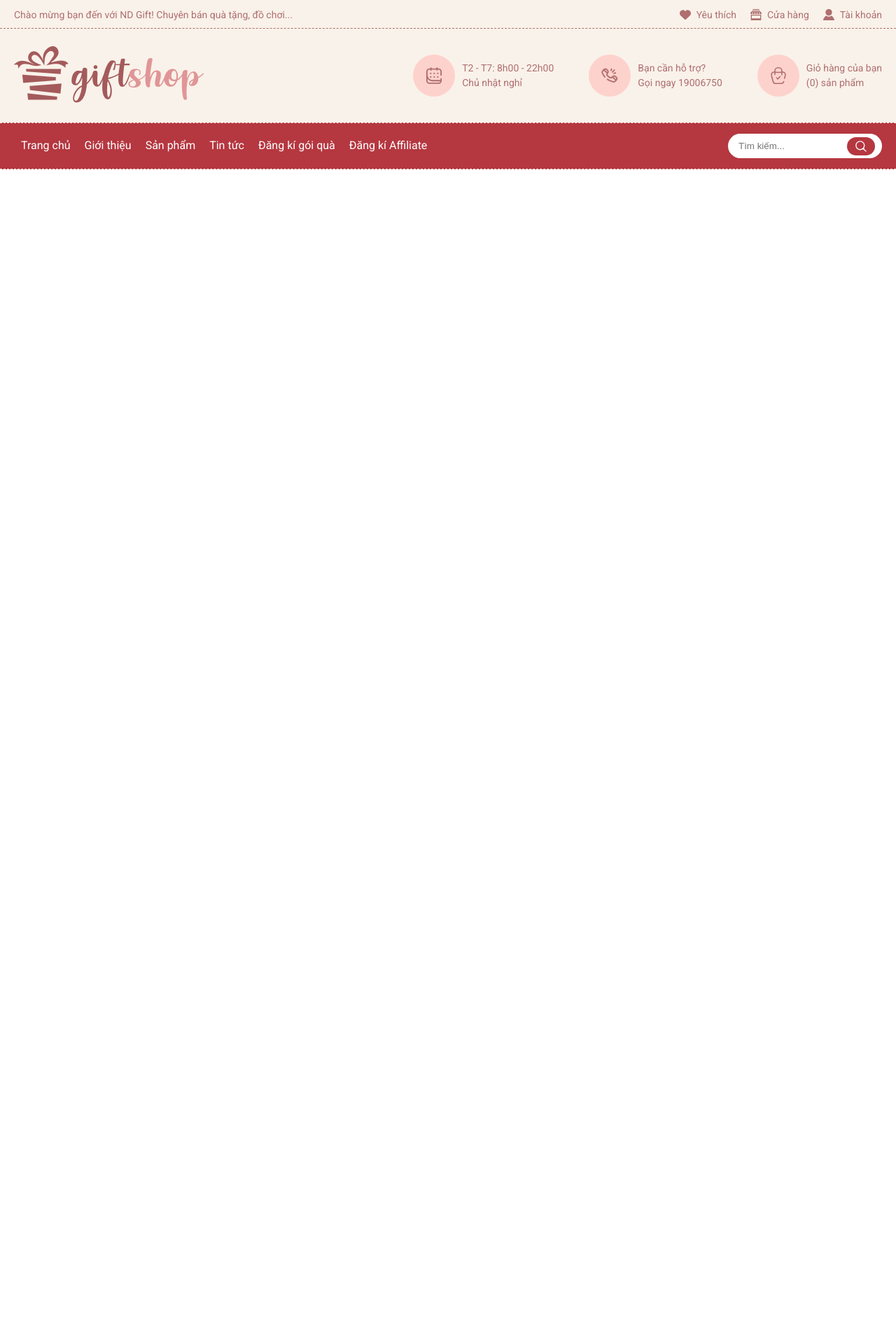
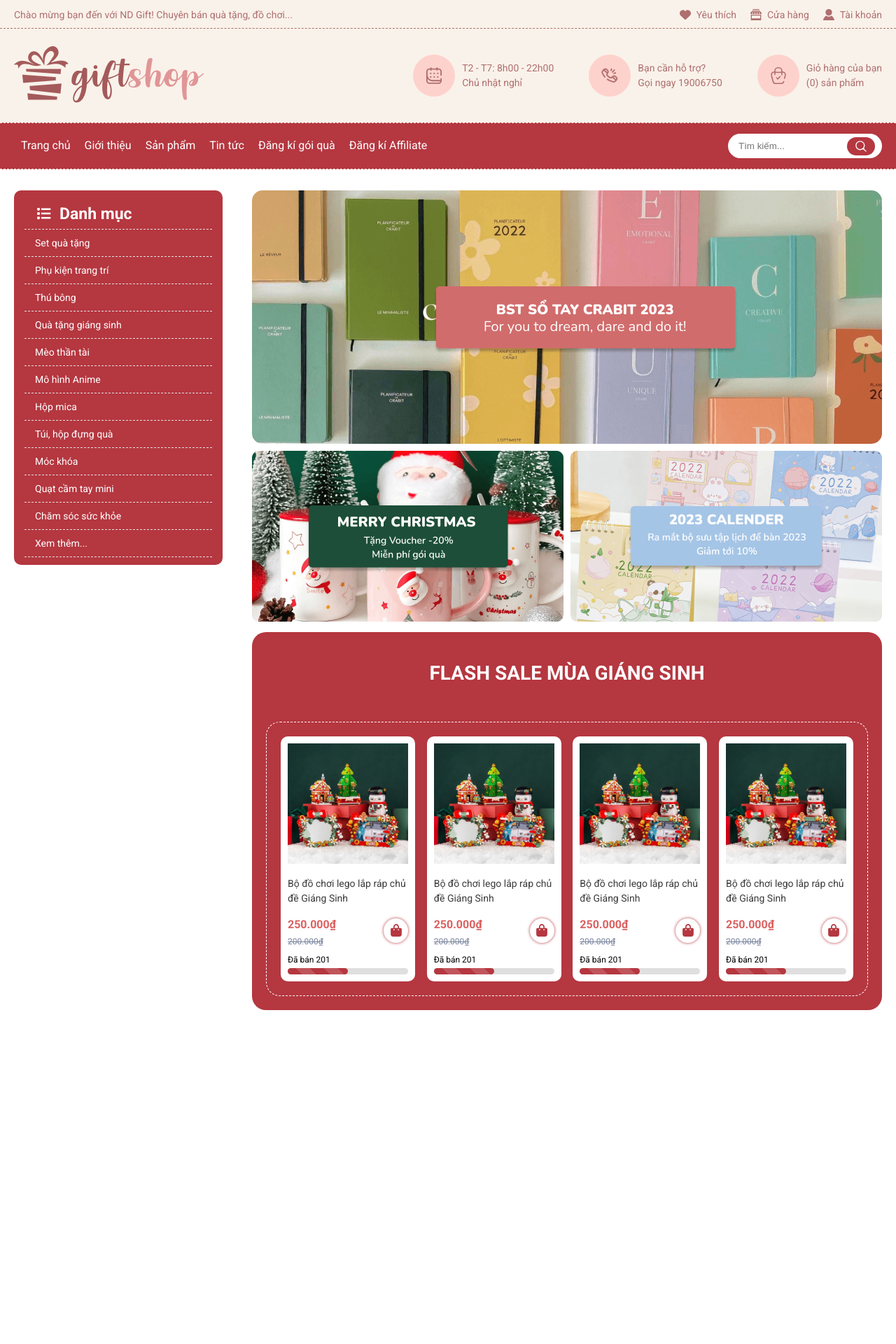
Before and after one commit to ihqqqq/giftshop, a PHP site: page / in a window 1280 px wide. Shown: the top 1920 px of the page at 70% size. Before the commit the page ends 242 px from the top, so only its background shows below. Run offline with PHP 8.4, Linux system fonts and the light colour scheme.

Commit message:
second commit

```diff
--- a/assets/css/style.css
+++ b/assets/css/style.css
@@ -11,10 +11,18 @@ body {
   font-size: 1.6rem;
 }
 
+li {
+  list-style: none;
+}
+
 /* common */
 .container {
   width: 1240px;
   margin: 0 auto;
+}
+
+.main {
+  margin-top: 30px;
 }
 
 a {
@@ -138,12 +146,14 @@ a {
   color: #fff;
   padding: 10px 10px;
   font-size: 1.6rem;
+  display: block;
 }
 
 .header__menu-link:hover {
   background: #d16c6c;
   border-radius: 8px;
-  display: block;
+  /* display: block; */
+  display: inline-block;
 }
 
 .header__menu-right {
@@ -157,8 +167,6 @@ a {
   padding-left: 15px;
   padding-right: 50px;
   border: initial;
-
-
 }
 
 .header__search-btn--icon {
@@ -172,17 +180,235 @@ a {
   align-items: center;
   justify-content: center;
   right: 10px;
-    bottom: 4px;
-
+  bottom: 4px;
 }
 
 .header__search-btn--icon svg {
   width: 16px;
   height: 16px;
   /* margin-top: -2px; */
-
 }
 
-.header__menu-search {
+/* category */
+.category {
+  display: flex;
+  justify-content: space-between;
+}
+.category-left {
+  background: #b53740;
+  border-radius: 10px;
+  margin-bottom: 20px;
+  padding: 11px 15px 10px;
+  width: 24%;
+  height: 535px;
+}
 
+.category__heading {
+  display: flex;
+  align-items: center;
+  width: 100%;
+  padding: 11px 15px 10px;
+  border-bottom: 1px dashed #e1e1e1;
 }
+.category__icon {
+  width: 25px;
+  height: 20px;
+  margin-right: 10px;
+}
+.category__title {
+  color: #fff;
+  font-size: 2.3rem;
+  font-weight: 700;
+  /* padding: 11px 15px 10px; */
+}
+
+.category__item--link {
+  display: block;
+  padding: 12px 15px;
+  font-size: 1.4rem;
+  color: #fff;
+  border-bottom: 1px dashed #e1e1e1;
+}
+
+.category-right {
+  display: grid;
+  gap: 10px;
+  grid-template-columns: 445px 445px;
+  grid-template-rows: 362px 244px;
+}
+
+.category_slider-1 {
+  width: 900px;
+  height: 362px;
+  object-fit: cover;
+  grid-column: 1 / 3;
+  grid-row: 1 / 2;
+  border-radius: 15px;
+}
+.category_slider-2 {
+  grid-row: 2 / 3;
+  grid-column: 1 / 2;
+}
+.category_slider-3 {
+  grid-column: 2 / 3;
+  grid-row: 2 / 3;
+}
+
+/* flashsale */
+.flashsale {
+  margin-top: 15px;
+  width: 900px;
+  /* height: 532px; */
+  padding: 20px;
+  border-radius: 20px;
+  background-color: #b53740;
+  float: right;
+}
+
+.flashsale__title {
+  font-weight: 700;
+  font-size: 2.8rem;
+  text-transform: uppercase;
+  margin: 0 0 55px;
+  padding: 25px 0 0;
+}
+
+.flashsale__title a {
+  color: #fff;
+  text-align: center;
+  display: block;
+}
+
+.flashsale__product {
+  padding: 20px;
+  border: 1px dashed #fff;
+  border-radius: 20px;
+}
+
+.flashsale__product-list {
+  display: flex;
+  justify-content: space-between;
+  align-items: center;
+}
+
+.flashsale__product-item {
+  box-sizing: content-box;
+  width: 172px;
+  padding: 10px;
+  background-color: #fff;
+  border-radius: 10px;
+}
+.flashsale__product-thumb {
+  width: 172px;
+  height: 172px;
+  object-fit: cover;
+  cursor: pointer;
+  margin-bottom: 15px;
+}
+
+.flashsale__product-name a {
+  font-size: 1.4rem;
+  color: #3c3b3b;
+  line-height: 21px;
+}
+
+.flashsale__product-name:hover a {
+  color: #b53740;
+}
+
+.flashsale__product-name {
+  margin-bottom: 18px;
+}
+
+.flashsale__product-pricebox {
+  display: flex;
+  justify-content: space-between;
+  align-items: center;
+  margin-bottom: 10px;
+}
+
+.flashsale__product-pricebox-left {
+  display: flex;
+  flex-direction: column;
+  gap: 10px;
+}
+
+.flashsale__product-pricebox span:first-child {
+  color: #db5f5f;
+  font-weight: 700;
+  /* font-size: 1.6rem; */
+}
+
+.flashsale__product-pricebox span:last-child {
+  color: #76809b;
+  font-size: 1.2rem;
+  text-decoration: line-through;
+}
+
+.flashsale__product-cart {
+  color: #b53740;
+  width: 16px;
+  height: 18px;
+  display: block;
+}
+
+.flashsale__product-btn-cart {
+  background: initial;
+  box-shadow: 0 0 4px 0 #b53740;
+  width: 35px;
+  height: 35px;
+  display: inline-flex;
+  border-radius: 100%;
+  align-items: center;
+  justify-content: center;
+  margin-bottom: 5px;
+  border: initial;
+  cursor: pointer;
+  transition: 0.3s;
+}
+
+.flashsale__product-btn-cart:hover {
+  opacity: 0.7;
+}
+
+.flashsale__product-title-open {
+  font-size: 1.2rem;
+  margin: 0 0 3px;
+}
+
+.line {
+  height: 9px;
+  background: #dfdfdf;
+  border-radius: 5px;
+  position: relative;
+  margin-top: 5px;
+}
+.line span {
+  width: 62%;
+  display: block;
+  height: 9px;
+  background-color: #b53740;
+  -webkit-animation: progress_bar_fill 2s linear infinite;
+  animation: progress_bar_fill 2s linear infinite;
+  background-image: linear-gradient(
+    45deg,
+    rgba(255, 255, 255, 0.15) 25%,
+    transparent 25%,
+    transparent 50%,
+    rgba(255, 255, 255, 0.15) 50%,
+    rgba(255, 255, 255, 0.15) 75%,
+    transparent 75%,
+    transparent
+  );
+  background-size: 40px 40px;
+  border-radius: 5px;
+}
+
+@keyframes progress_bar_fill {
+  0% {
+    background-position: 0 0;
+  }
+  100% {
+    background-position: 40px 0px;
+  }
+}
--- a/index.html
+++ b/index.html
@@ -13,7 +13,7 @@
     />
     <title>GIFTSHOP</title>
   </head>
-  <body>
+  <body style="height: 15000px">
     <header class="header">
       <div class="header__wrap-top">
         <div class="container">
@@ -284,7 +284,11 @@
 
             <div class="header__menu-right">
               <form action="" class="header__menu-search">
-                <input type="text" placeholder="Tìm kiếm..." class="header__menu-search-bar" />
+                <input
+                  type="text"
+                  placeholder="Tìm kiếm..."
+                  class="header__menu-search-bar"
+                />
                 <span class="header__search-btn">
                   <button class="header__search-btn--icon">
                     <svg
@@ -322,7 +326,274 @@
       </div>
     </header>
 
-    <main></main>
+    <main class="main">
+      <div class="container">
+        <div class="category">
+          <div class="category-left">
+            <div class="category__heading">
+              <svg
+                xmlns="http://www.w3.org/2000/svg"
+                viewBox="0 0 512 512"
+                class="category__icon"
+                fill="#fff"
+              >
+                <!--!Font Awesome Free 6.6.0 by @fontawesome - https://fontawesome.com License - https://fontawesome.com/license/free Copyright 2024 Fonticons, Inc.-->
+                <path
+                  d="M40 48C26.7 48 16 58.7 16 72l0 48c0 13.3 10.7 24 24 24l48 0c13.3 0 24-10.7 24-24l0-48c0-13.3-10.7-24-24-24L40 48zM192 64c-17.7 0-32 14.3-32 32s14.3 32 32 32l288 0c17.7 0 32-14.3 32-32s-14.3-32-32-32L192 64zm0 160c-17.7 0-32 14.3-32 32s14.3 32 32 32l288 0c17.7 0 32-14.3 32-32s-14.3-32-32-32l-288 0zm0 160c-17.7 0-32 14.3-32 32s14.3 32 32 32l288 0c17.7 0 32-14.3 32-32s-14.3-32-32-32l-288 0zM16 232l0 48c0 13.3 10.7 24 24 24l48 0c13.3 0 24-10.7 24-24l0-48c0-13.3-10.7-24-24-24l-48 0c-13.3 0-24 10.7-24 24zM40 368c-13.3 0-24 10.7-24 24l0 48c0 13.3 10.7 24 24 24l48 0c13.3 0 24-10.7 24-24l0-48c0-13.3-10.7-24-24-24l-48 0z"
+                />
+              </svg>
+              <h2 class="category__title">Danh mục</h2>
+            </div>
+            <div class="category__wrap">
+              <ul class="category_list">
+                <li>
+                  <a href="#!" class="category__item--link">Set quà tặng</a>
+                </li>
+                <li>
+                  <a href="#!" class="category__item--link"
+                    >Phụ kiện trang trí</a
+                  >
+                </li>
+                <li>
+                  <a href="#!" class="category__item--link">Thú bông</a>
+                </li>
+                <li>
+                  <a href="#!" class="category__item--link"
+                    >Quà tặng giáng sinh</a
+                  >
+                </li>
+                <li>
+                  <a href="#!" class="category__item--link">Mèo thần tài</a>
+                </li>
+                <li>
+                  <a href="#!" class="category__item--link">Mô hình Anime</a>
+                </li>
+                <li>
+                  <a href="#!" class="category__item--link">Hộp mica</a>
+                </li>
+                <li>
+                  <a href="#!" class="category__item--link"
+                    >Túi, hộp đựng quà</a
+                  >
+                </li>
+                <li>
+                  <a href="#!" class="category__item--link">Móc khóa</a>
+                </li>
+                <li>
+                  <a href="#!" class="category__item--link"
+                    >Quạt cầm tay mini</a
+                  >
+                </li>
+                <li>
+                  <a href="#!" class="category__item--link"
+                    >Chăm sóc sức khỏe</a
+                  >
+                </li>
+                <li>
+                  <a href="#!" class="category__item--link">Xem thêm...</a>
+                </li>
+              </ul>
+            </div>
+          </div>
+
+          <div class="category-right">
+            <img
+              src="./assets/images/slider_1.png"
+              alt=""
+              class="category_slider-1"
+            />
+            <img
+              src="./assets/images/slider_2.png"
+              alt=""
+              class="category_slider-2"
+            />
+            <img
+              src="./assets/images/slider_3.png"
+              alt=""
+              class="category_slider-3"
+            />
+          </div>
+        </div>
+
+        <div class="flashsale">
+          <h2 class="flashsale__title">
+            <a href="#!">Flash sale mùa giáng sinh</a>
+          </h2>
+
+          <div class="flashsale__product">
+            <div class="flashsale__product-list">
+              <div class="flashsale__product-item">
+                <img
+                  src="./assets/images/product-1.png"
+                  alt=""
+                  class="flashsale__product-thumb"
+                />
+                <a href=""></a>
+
+                <div class="flashsale__product-info">
+                  <h3 class="flashsale__product-name">
+                    <a href="#!">Bộ đồ chơi lego lắp ráp chủ đề Giáng Sinh</a>
+                  </h3>
+
+                  <div class="flashsale__product-pricebox">
+                    <div class="flashsale__product-pricebox-left">
+                      <span>250.000₫</span>
+                      <span>200.000₫</span>
+                    </div>
+
+                    <button class="flashsale__product-btn-cart">
+                      <svg
+                        xmlns="http://www.w3.org/2000/svg"
+                        viewBox="0 0 448 512"
+                        class="flashsale__product-cart"
+                        fill="currentColor"
+                      >
+                        <!--!Font Awesome Free 6.6.0 by @fontawesome - https://fontawesome.com License - https://fontawesome.com/license/free Copyright 2024 Fonticons, Inc.-->
+                        <path
+                          d="M160 112c0-35.3 28.7-64 64-64s64 28.7 64 64l0 48-128 0 0-48zm-48 48l-64 0c-26.5 0-48 21.5-48 48L0 416c0 53 43 96 96 96l256 0c53 0 96-43 96-96l0-208c0-26.5-21.5-48-48-48l-64 0 0-48C336 50.1 285.9 0 224 0S112 50.1 112 112l0 48zm24 48a24 24 0 1 1 0 48 24 24 0 1 1 0-48zm152 24a24 24 0 1 1 48 0 24 24 0 1 1 -48 0z"
+                        />
+                      </svg>
+                    </button>
+                  </div>
+
+                  <span class="flashsale__product-title-open">Đã bán 201</span>
+
+                  <div class="line">
+                    <span style="width:50%;"> </span>
+                  </div>
+                </div>
+              </div>
+
+              <div class="flashsale__product-item">
+                <img
+                  src="./assets/images/product-1.png"
+                  alt=""
+                  class="flashsale__product-thumb"
+                />
+                <a href=""></a>
+
+                <div class="flashsale__product-info">
+                  <h3 class="flashsale__product-name">
+                    <a href="#!">Bộ đồ chơi lego lắp ráp chủ đề Giáng Sinh</a>
+                  </h3>
+
+                  <div class="flashsale__product-pricebox">
+                    <div class="flashsale__product-pricebox-left">
+                      <span>250.000₫</span>
+                      <span>200.000₫</span>
+                    </div>
+
+                    <button class="flashsale__product-btn-cart">
+                      <svg
+                        xmlns="http://www.w3.org/2000/svg"
+                        viewBox="0 0 448 512"
+                        class="flashsale__product-cart"
+                        fill="currentColor"
+                      >
+                        <!--!Font Awesome Free 6.6.0 by @fontawesome - https://fontawesome.com License - https://fontawesome.com/license/free Copyright 2024 Fonticons, Inc.-->
+                        <path
+                          d="M160 112c0-35.3 28.7-64 64-64s64 28.7 64 64l0 48-128 0 0-48zm-48 48l-64 0c-26.5 0-48 21.5-48 48L0 416c0 53 43 96 96 96l256 0c53 0 96-43 96-96l0-208c0-26.5-21.5-48-48-48l-64 0 0-48C336 50.1 285.9 0 224 0S112 50.1 112 112l0 48zm24 48a24 24 0 1 1 0 48 24 24 0 1 1 0-48zm152 24a24 24 0 1 1 48 0 24 24 0 1 1 -48 0z"
+                        />
+                      </svg>
+                    </button>
+                  </div>
+
+                  <span class="flashsale__product-title-open">Đã bán 201</span>
+
+                  <div class="line">
+                    <span style="width:50%;"> </span>
+                  </div>
+                </div>
+              </div>
+
+              <div class="flashsale__product-item">
+                <img
+                  src="./assets/images/product-1.png"
+                  alt=""
+                  class="flashsale__product-thumb"
+                />
+                <a href=""></a>
+
+                <div class="flashsale__product-info">
+                  <h3 class="flashsale__product-name">
+                    <a href="#!">Bộ đồ chơi lego lắp ráp chủ đề Giáng Sinh</a>
+                  </h3>
+
+                  <div class="flashsale__product-pricebox">
+                    <div class="flashsale__product-pricebox-left">
+                      <span>250.000₫</span>
+                      <span>200.000₫</span>
+                    </div>
+
+                    <button class="flashsale__product-btn-cart">
+                      <svg
+                        xmlns="http://www.w3.org/2000/svg"
+                        viewBox="0 0 448 512"
+                        class="flashsale__product-cart"
+                        fill="currentColor"
+                      >
+                        <!--!Font Awesome Free 6.6.0 by @fontawesome - https://fontawesome.com License - https://fontawesome.com/license/free Copyright 2024 Fonticons, Inc.-->
+                        <path
+                          d="M160 112c0-35.3 28.7-64 64-64s64 28.7 64 64l0 48-128 0 0-48zm-48 48l-64 0c-26.5 0-48 21.5-48 48L0 416c0 53 43 96 96 96l256 0c53 0 96-43 96-96l0-208c0-26.5-21.5-48-48-48l-64 0 0-48C336 50.1 285.9 0 224 0S112 50.1 112 112l0 48zm24 48a24 24 0 1 1 0 48 24 24 0 1 1 0-48zm152 24a24 24 0 1 1 48 0 24 24 0 1 1 -48 0z"
+                        />
+                      </svg>
+                    </button>
+                  </div>
+
+                  <span class="flashsale__product-title-open">Đã bán 201</span>
+
+                  <div class="line">
+                    <span style="width:50%;"> </span>
+                  </div>
+                </div>
+              </div>
+
+              <div class="flashsale__product-item">
+                <img
+                  src="./assets/images/product-1.png"
+                  alt=""
+                  class="flashsale__product-thumb"
+                />
+                <a href=""></a>
+
+                <div class="flashsale__product-info">
+                  <h3 class="flashsale__product-name">
+                    <a href="#!">Bộ đồ chơi lego lắp ráp chủ đề Giáng Sinh</a>
+                  </h3>
+
+                  <div class="flashsale__product-pricebox">
+                    <div class="flashsale__product-pricebox-left">
+                      <span>250.000₫</span>
+                      <span>200.000₫</span>
+                    </div>
+
+                    <button class="flashsale__product-btn-cart">
+                      <svg
+                        xmlns="http://www.w3.org/2000/svg"
+                        viewBox="0 0 448 512"
+                        class="flashsale__product-cart"
+                        fill="currentColor"
+                      >
+                        <!--!Font Awesome Free 6.6.0 by @fontawesome - https://fontawesome.com License - https://fontawesome.com/license/free Copyright 2024 Fonticons, Inc.-->
+                        <path
+                          d="M160 112c0-35.3 28.7-64 64-64s64 28.7 64 64l0 48-128 0 0-48zm-48 48l-64 0c-26.5 0-48 21.5-48 48L0 416c0 53 43 96 96 96l256 0c53 0 96-43 96-96l0-208c0-26.5-21.5-48-48-48l-64 0 0-48C336 50.1 285.9 0 224 0S112 50.1 112 112l0 48zm24 48a24 24 0 1 1 0 48 24 24 0 1 1 0-48zm152 24a24 24 0 1 1 48 0 24 24 0 1 1 -48 0z"
+                        />
+                      </svg>
+                    </button>
+                  </div>
+
+                  <span class="flashsale__product-title-open">Đã bán 201</span>
+
+                  <div class="line">
+                    <span style="width:50%;"> </span>
+                  </div>
+                </div>
+              </div>
+            </div>
+          </div>
+        </div>
+      </div>
+    </main>
 
     <footer></footer>
   </body>
```
Also changed, not shown: assets/images/product-1.png (added), assets/images/slider_1.png (added), assets/images/slider_2.png (added), assets/images/slider_3.png (added).
